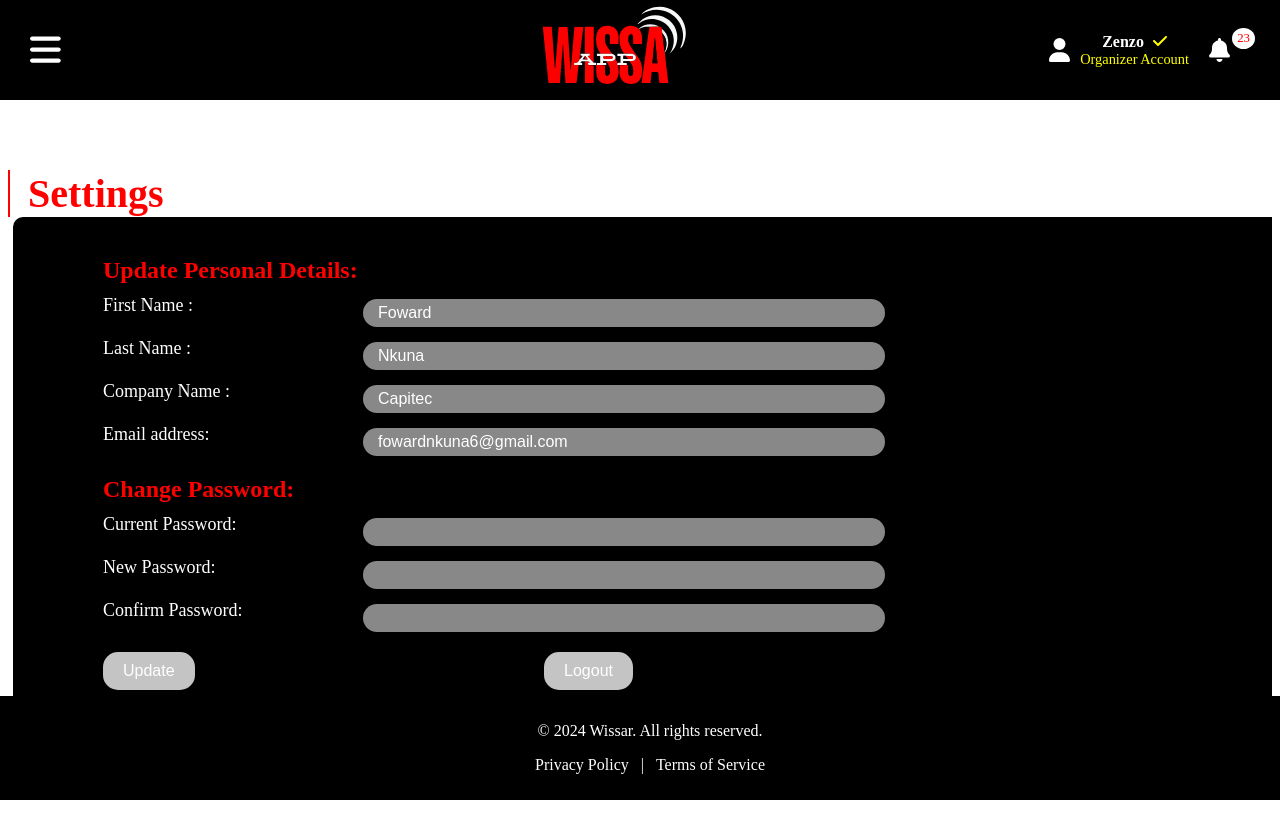
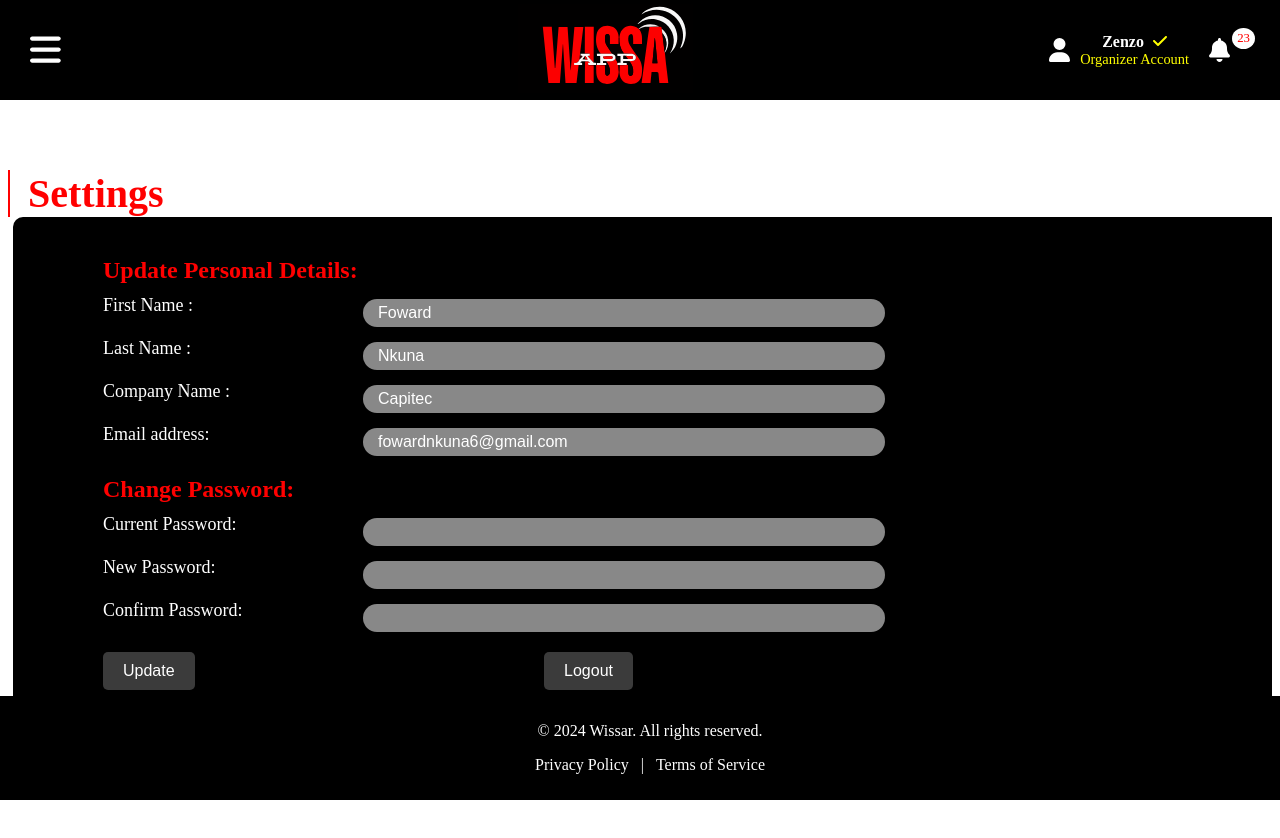
Before and after one commit to FowardPro/wissar_app, a React (Create React App) app: page /settings in a window 1280 px wide. Shown: the top 838 px of the page. Built offline with nearby package versions, Linux system fonts and the light colour scheme.

Commit message:
Setting css

```diff
--- a/src/components/Setting.css
+++ b/src/components/Setting.css
@@ -47,8 +47,8 @@
   button {
    padding: 10px 20px;
     border: none;
-    border-radius: 15px;
-    background-color: #c4c4c4;
+    border-radius: 5px;
+    background-color: #3b3b3b;
     color: white;
     cursor: pointer;
     font-size: 16px;
```
